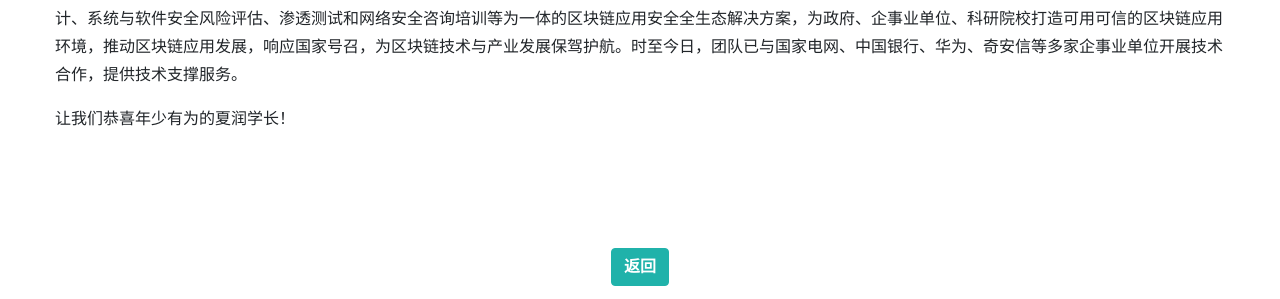
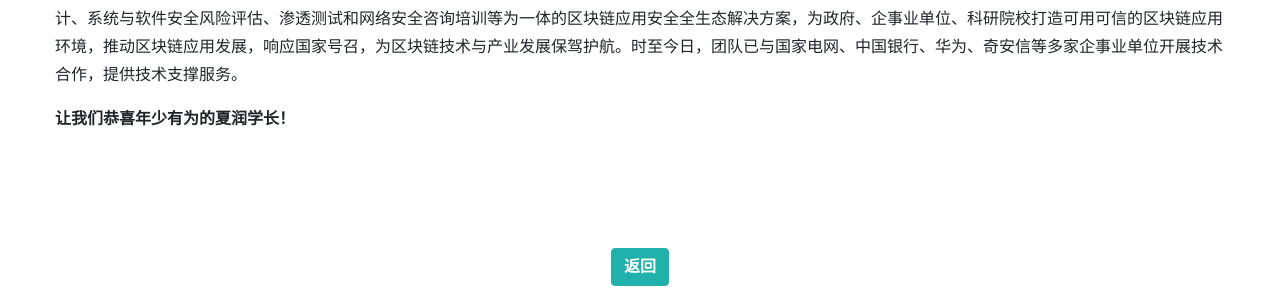
Before and after one commit to xxycfhb/xxycfhb.github.io, a Jekyll site: the page built from _posts/notice/2021-09-24-notice-12.md, in a window 1280 px wide and 900 px high, scrolled down 826 px. Shown: the part 204-503 px from the top of the window. Built offline with Jekyll 4.4.1, drawn with Linux system fonts in a browser that asks for light colours; some web fonts are replaced.

```diff
--- a/_posts/notice/2021-09-24-notice-12.md
+++ b/_posts/notice/2021-09-24-notice-12.md
@@ -27,4 +27,4 @@ categories:
 
 雁翎网卫，是一家专注区块链应用全生态安全的企业，聚焦区块链安全与传统安全的结合，建立全方位的区块链应用安全保障能力，提供包括智能合约&区块链安全审计、系统与软件安全风险评估、渗透测试和网络安全咨询培训等为一体的区块链应用安全全生态解决方案，为政府、企事业单位、科研院校打造可用可信的区块链应用环境，推动区块链应用发展，响应国家号召，为区块链技术与产业发展保驾护航。时至今日，团队已与国家电网、中国银行、华为、奇安信等多家企事业单位开展技术合作，提供技术支撑服务。
 
-让我们恭喜年少有为的夏润学长！
+**让我们恭喜年少有为的夏润学长！**
```
